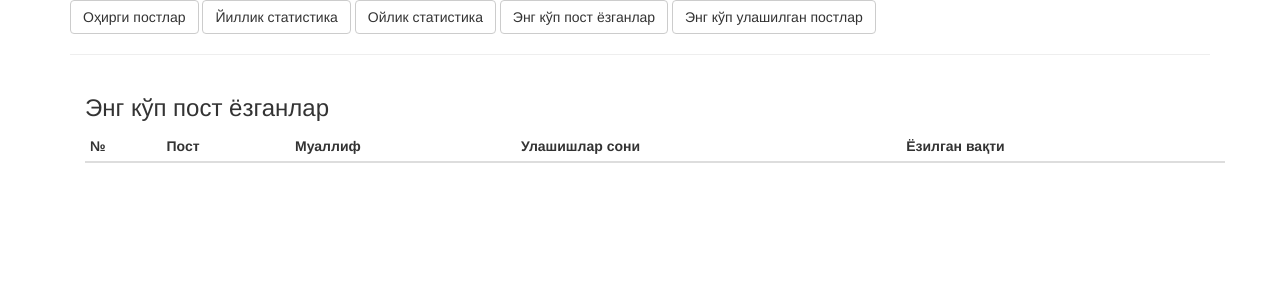
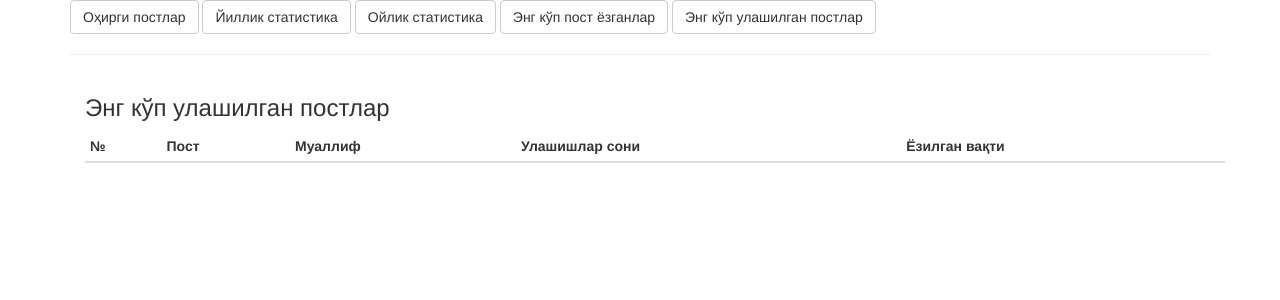
Before and after one commit to muminoff/maslahat, a Django app: template core/templates/top_shared_posts.html in a window 1280 px wide. Shown: the top 300 px of the page. Run offline with Django 3.2, Linux system fonts and the light colour scheme; the template is opened without the code that fills it, so the values that code supplies are empty; parts of the project's set-up code (start-up, migrations or seed data) failed here and were passed over; some libraries are stand-ins or nearby versions.

Commit message:
Fix link

```diff
--- a/core/templates/base.html
+++ b/core/templates/base.html
@@ -45,7 +45,7 @@
       <a href="{% url "stat_yearly" %}" class="btn btn-default">Йиллик статистика</a>
       <a href="{% url "stat_monthly" %}" class="btn btn-default">Ойлик статистика</a>
       <a href="{% url "top_posters" %}" class="btn btn-default">Энг кўп пост ёзганлар</a>
-      <a href="{% url "top_posters" %}" class="btn btn-default">Энг кўп улашилган постлар</a>
+      <a href="{% url "top_shared_posts" %}" class="btn btn-default">Энг кўп улашилган постлар</a>
       <hr/>
       {% block content %}
       {% endblock %}
--- a/core/templates/top_shared_posts.html
+++ b/core/templates/top_shared_posts.html
@@ -5,7 +5,7 @@
 {% block content %}
 
 <div class="container">
-    <h3>Энг кўп пост ёзганлар</h3>
+    <h3>Энг кўп улашилган постлар</h3>
     <table class="table table-condensed table-hover">
         <thead>
             <tr>
```
